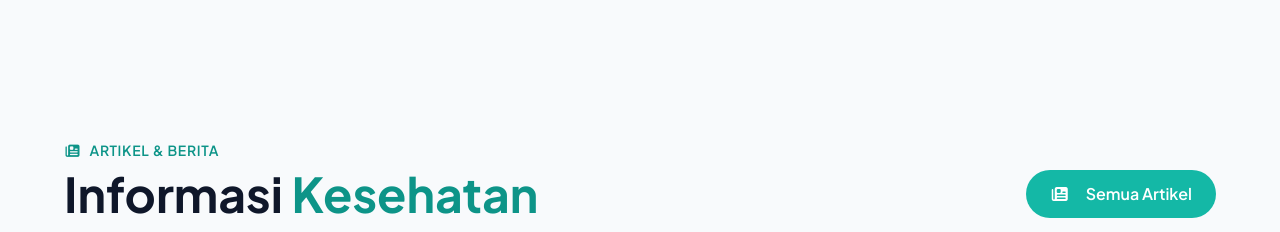
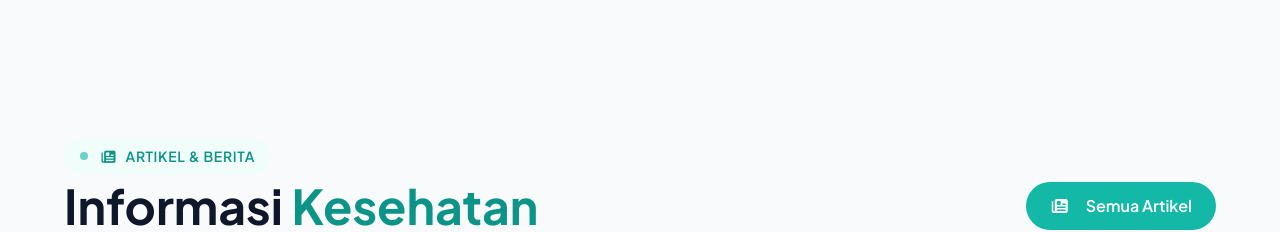
Before and after one commit to Rikudotahuisi/desain-tailwind, a Vue app: page / in a window 1280 px wide. Shown: the part 4300-4532 px from the top of the page. Built offline with nearby package versions, Linux system fonts and the light colour scheme.

Commit message:
menambah span di article

```diff
--- a/src/components/Articles.vue
+++ b/src/components/Articles.vue
@@ -3,9 +3,12 @@
     <div class="mx-auto max-w-[1400px] px-6 lg:px-16">
       <div class="mb-12 flex flex-wrap items-end justify-between">
         <div>
+          <div class="inline-flex items-center gap-3 rounded-full bg-teal-50 px-4 py-2">
+          <span class="h-2 w-2 rounded-full bg-teal-500 animate-pulse"></span>
           <span class="text-sm font-semibold tracking-wider text-teal-600 uppercase">
             <i class="fas fa-newspaper mr-2"></i>Artikel & Berita
           </span>
+          </div>
           <h2 class="mt-2 text-4xl font-bold text-slate-900 lg:text-5xl">
             Informasi <span class="text-teal-600">Kesehatan</span>
           </h2>
```
